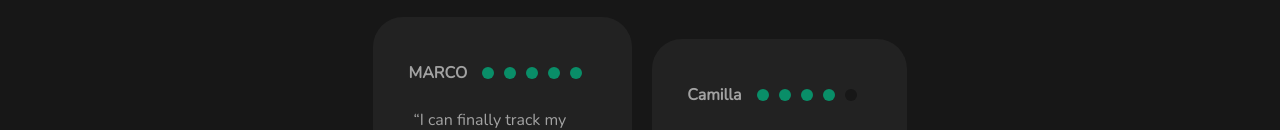
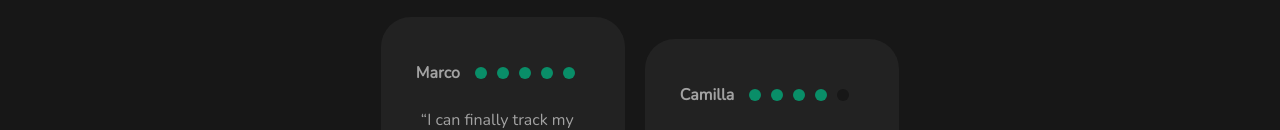
Before and after one commit to manuelsperoni/maddevlabs-prack-website, a plain HTML site: page index.html in a window 1280 px wide. Shown: the part 679-809 px from the top of the page. Drawn offline with nearby package versions, Linux system fonts and the light colour scheme.

Commit message:
changed preview image

```diff
--- a/index.html
+++ b/index.html
@@ -30,7 +30,7 @@
             <div class="flex-row-query width-max margin-s width-50-query">
                 <div class="flex-column-start width-50 margin-s reviewCard">
                     <div class="flex-row-start width-max padding-xs">
-                        <p class="font-size-m font-color-light font-thick-bold">MARCO</p>
+                        <p class="font-size-m font-color-light font-thick-bold">Marco</p>
                         <div class="flex-row padding-s">
                             <div class="star star-fill"></div>
                             <div class="star star-fill"></div>
```
Also changed, not shown: 1 other file.
